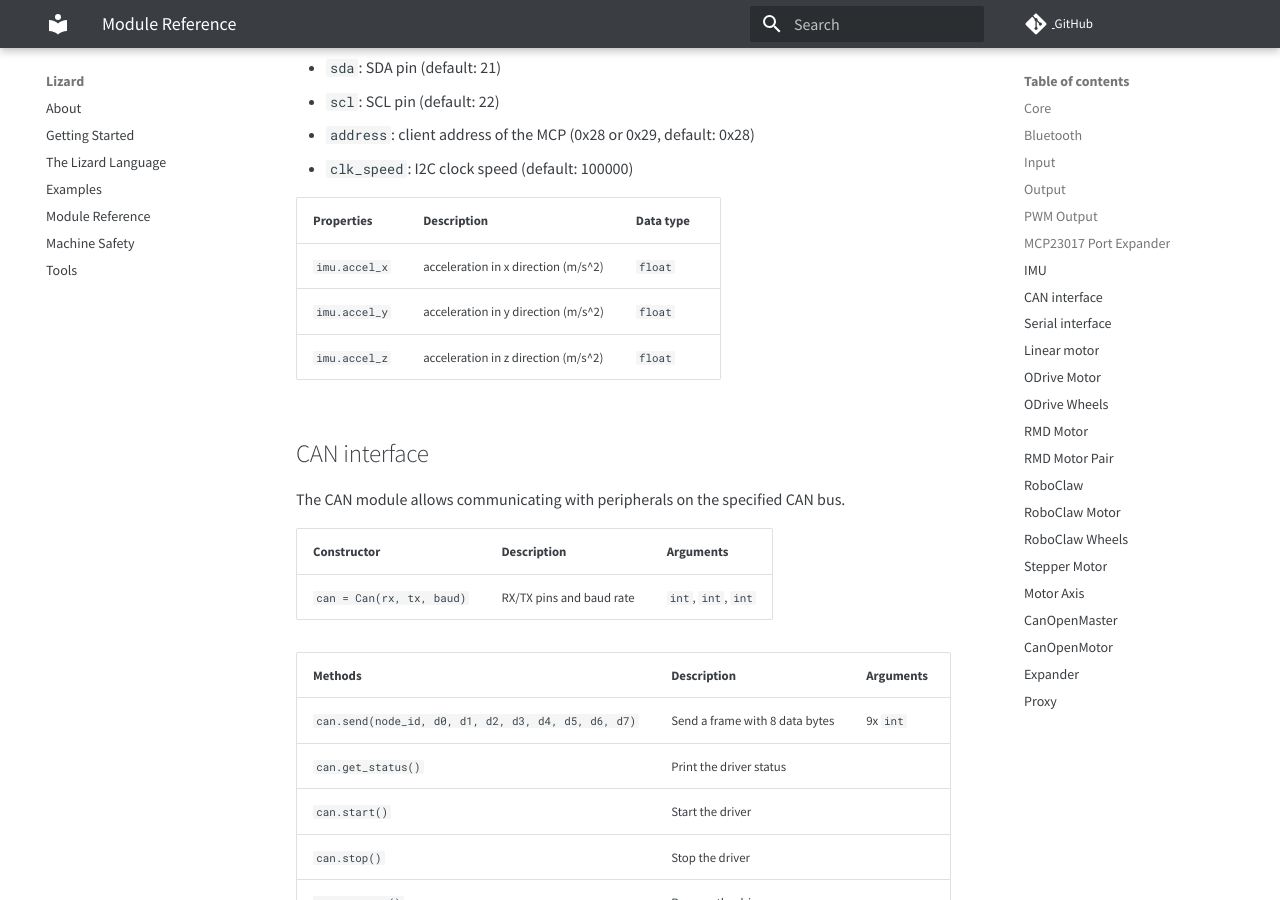
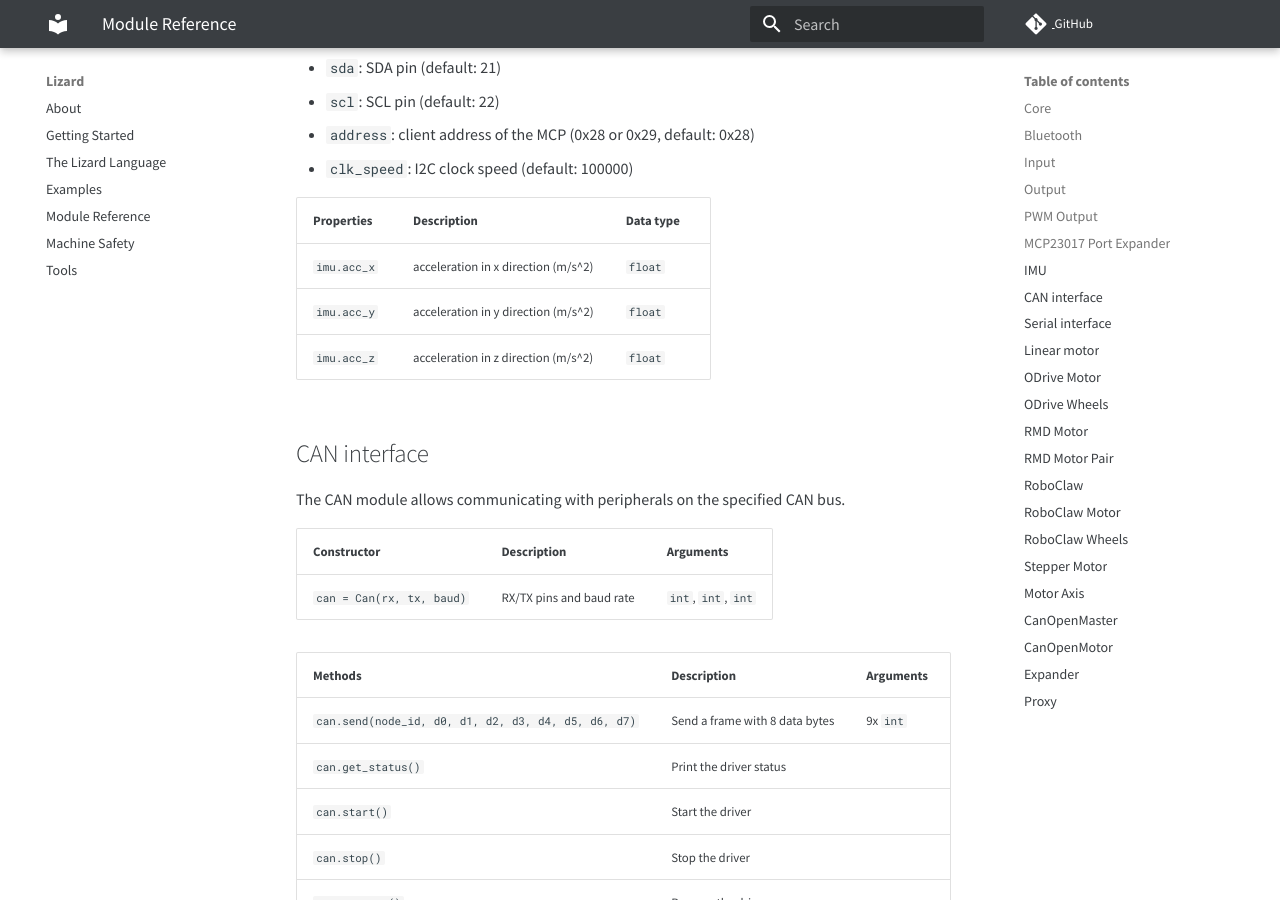
Before and after one commit to zauberzeug/lizard, an MkDocs documentation site: the page built from docs/module_reference.md, in a window 1280 px wide and 900 px high, scrolled down 5574 px. Built offline with MkDocs 1.6.1 and Material for MkDocs 9.7.7, drawn with Linux system fonts in a browser that asks for light colours; comment, search, counter and statistics services are not loaded.

Commit message:
correct Propertie names in Imu Documentation

```diff
--- a/docs/module_reference.md
+++ b/docs/module_reference.md
@@ -171,11 +171,11 @@ The constructor expects up to five arguments:
 - `address`: client address of the MCP (0x28 or 0x29, default: 0x28)
 - `clk_speed`: I2C clock speed (default: 100000)
 
-| Properties    | Description                         | Data type |
-| ------------- | ----------------------------------- | --------- |
-| `imu.accel_x` | acceleration in x direction (m/s^2) | `float`   |
-| `imu.accel_y` | acceleration in y direction (m/s^2) | `float`   |
-| `imu.accel_z` | acceleration in z direction (m/s^2) | `float`   |
+| Properties  | Description                         | Data type |
+| ----------- | ----------------------------------- | --------- |
+| `imu.acc_x` | acceleration in x direction (m/s^2) | `float`   |
+| `imu.acc_y` | acceleration in y direction (m/s^2) | `float`   |
+| `imu.acc_z` | acceleration in z direction (m/s^2) | `float`   |
 
 ## CAN interface
 
```
